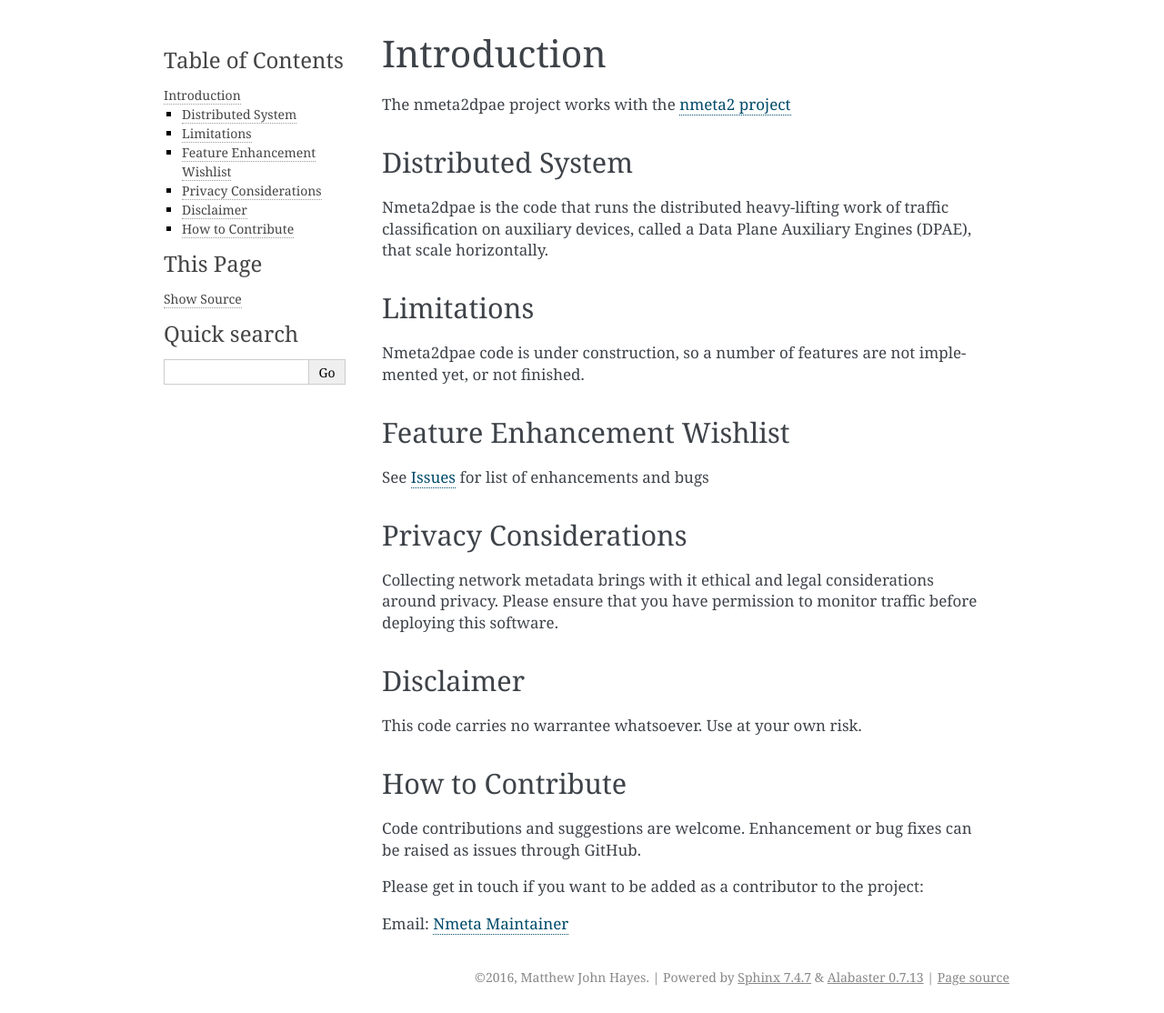
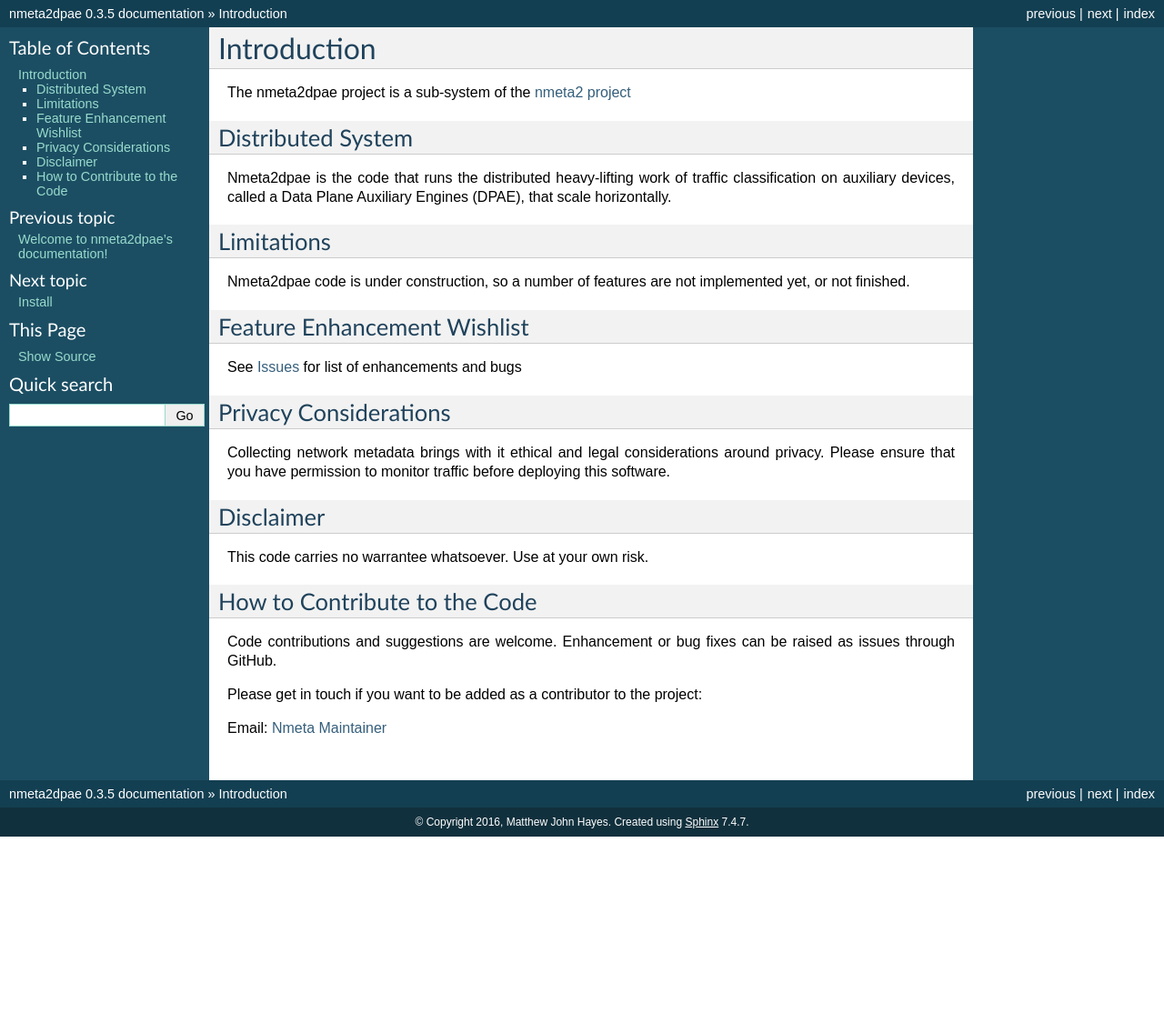
Before and after one commit to mattjhayes/nmeta2-dpae, a Sphinx documentation site: the page built from docs/source/introduction.rst, in a window 1280 px wide. Shown: the whole page at 91% size. Built offline with Sphinx 7.4.7, drawn with Linux system fonts in a browser that asks for light colours; after the commit the page ends 920 px from its top, so only the background shows below that.

Commit message:
Updates for RTD

```diff
--- a/docs/source/conf.py
+++ b/docs/source/conf.py
@@ -121,7 +121,7 @@
 # The theme to use for HTML and HTML Help pages.  See the documentation for
 # a list of builtin themes.
 #
-html_theme = 'alabaster'
+html_theme = 'default'
 
 # Theme options are theme-specific and customize the look and feel of a theme
 # further.  For a list of options available for each theme, see the
--- a/docs/source/index.rst
+++ b/docs/source/index.rst
@@ -13,6 +13,7 @@
 
    introduction
    install
+   modules
 
 Indices and tables
 ==================
--- a/docs/source/introduction.rst
+++ b/docs/source/introduction.rst
@@ -2,7 +2,7 @@
 Introduction
 ============
 
-The nmeta2dpae project works with the
+The nmeta2dpae project is a sub-system of the
 `nmeta2 project <https://github.com/mattjhayes/nmeta2>`_
 
 Distributed System
@@ -34,8 +34,8 @@
 
 This code carries no warrantee whatsoever. Use at your own risk.
 
-How to Contribute
------------------
+How to Contribute to the Code
+-----------------------------
 
 Code contributions and suggestions are welcome. Enhancement or bug fixes
 can be raised as issues through GitHub.
```
